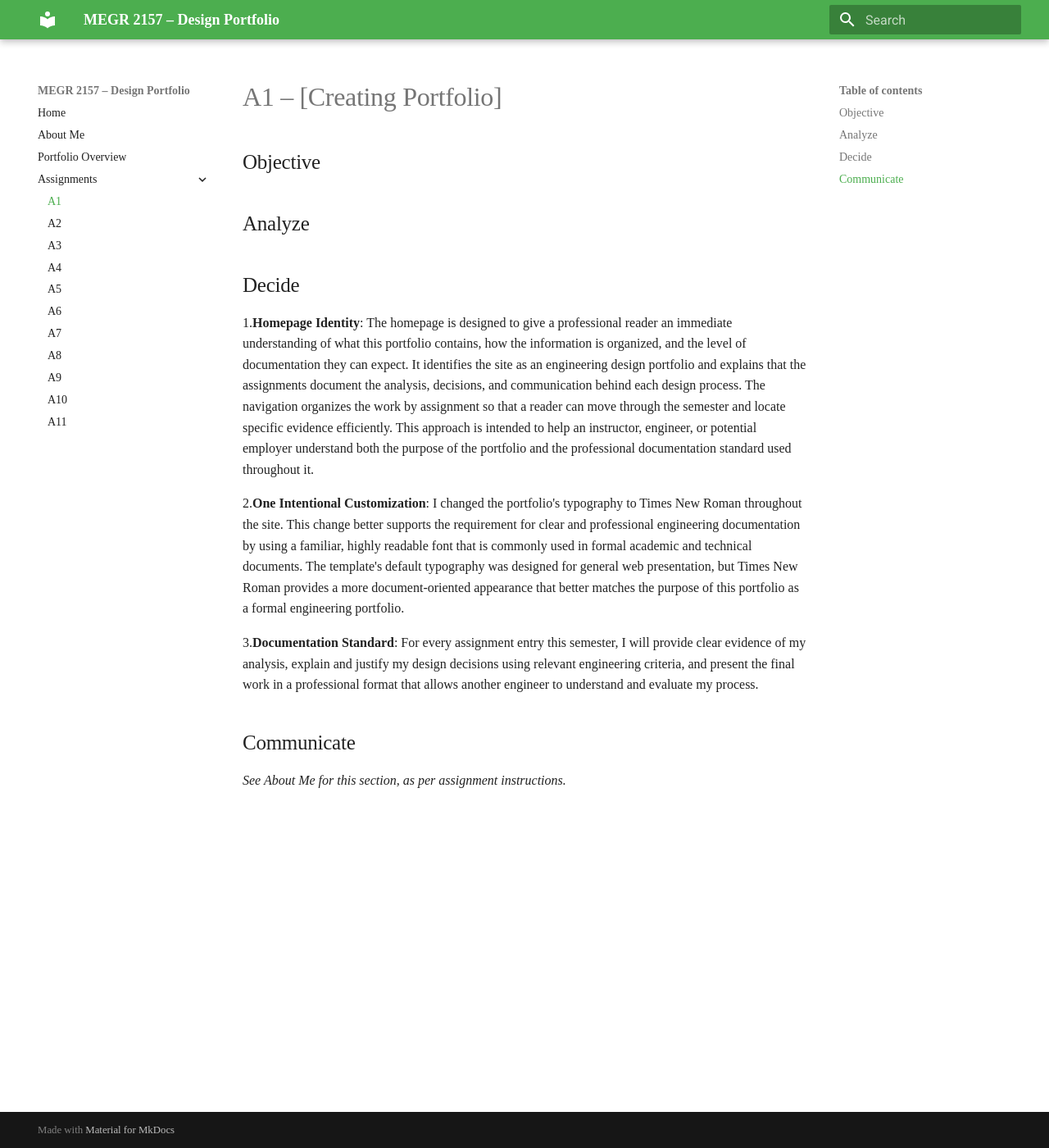
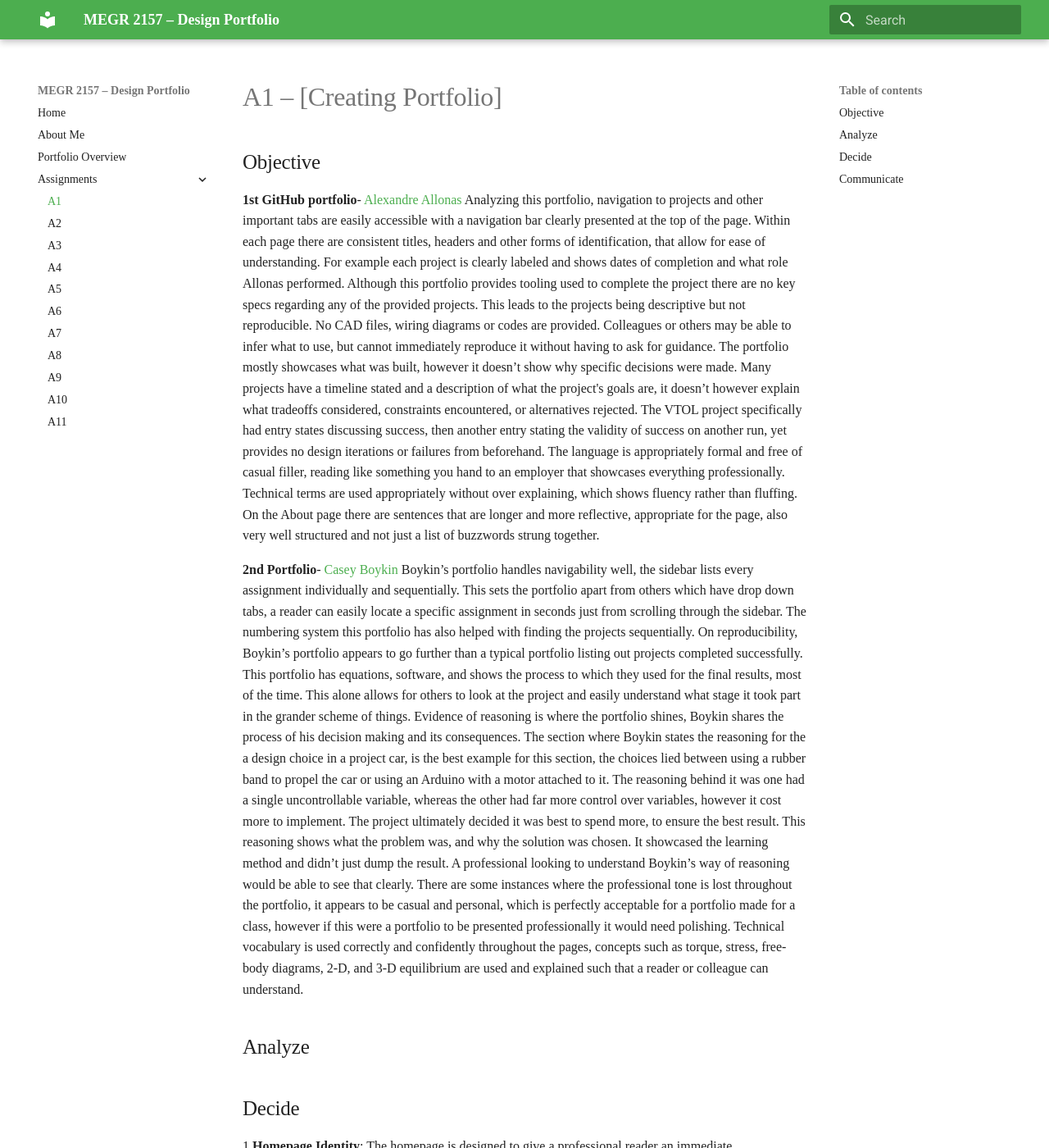
Before and after one commit to carandapz/design-projects-portfolio, an MkDocs documentation site: the page built from docs/assignments/A01/index.md, in a window 1280 px wide and 1400 px high. Shown: the whole window at 82% size. Built offline with MkDocs 1.6.1 and Material for MkDocs 9.7.7, drawn with Linux system fonts in a browser that asks for light colours.

Commit message:
Update index.md

```diff
--- a/docs/assignments/A01/index.md
+++ b/docs/assignments/A01/index.md
@@ -1,6 +1,20 @@
 # A1 – [Creating Portfolio]
 
 ## Objective
+
+**1st GitHub portfolio**- [Alexandre Allonas](https://www.alexandre-allonas.fr/)
+Analyzing this portfolio, navigation to projects and other important tabs are easily accessible with a navigation bar clearly presented at the top of the page. Within each page there are consistent titles, headers and other forms of identification, that allow for ease of understanding. For example each project is clearly labeled and shows dates of completion and what role Allonas performed.
+Although this portfolio provides tooling used to complete the project there are no key specs regarding any of the provided projects. This leads to the projects being descriptive but not reproducible. No CAD files, wiring diagrams or codes are provided. Colleagues or others may be able to infer what to use, but cannot immediately reproduce it without having to ask for guidance.
+The portfolio mostly showcases what was built, however it doesn’t show why specific decisions were made. Many projects have a timeline stated and a description of what the project's goals are, it doesn’t however explain what tradeoffs considered, constraints encountered, or alternatives rejected. The VTOL project specifically had entry states discussing success, then another entry stating the validity of success on another run, yet provides no design iterations or failures from beforehand.
+The language  is appropriately formal and free of casual filler, reading like something you hand to an employer that showcases everything professionally. Technical terms are used appropriately without over explaining, which shows fluency rather than fluffing. On the About page there are sentences that are longer and more reflective, appropriate for the page, also very well structured and not just a list of buzzwords strung together.
+
+**2nd Portfolio**- [Casey Boykin](https://uncc.instructure.com/eportfolios/5029/home/landing-page)
+Boykin’s portfolio handles navigability well, the sidebar lists every assignment individually and sequentially. This sets the portfolio apart from others which have drop down tabs, a reader can easily locate a specific assignment in seconds just from scrolling through the sidebar. The numbering system this portfolio has also helped with finding the projects sequentially.
+On reproducibility, Boykin’s portfolio appears to go further than a typical portfolio listing out projects completed successfully. This portfolio has equations, software, and shows the process to which they used for the final results, most of the time. This alone allows for others to look at the project and easily understand what stage it took part in the grander scheme of things.
+Evidence of reasoning is where the portfolio shines, Boykin shares the process of his decision making and its consequences. The section where Boykin states the reasoning for the a design choice in a project car, is the best example for this section, the choices lied between using a rubber band to propel the car or using an Arduino with a motor attached to it. The reasoning behind it was one had a single uncontrollable variable, whereas the other had far more control over variables, however it cost more to implement. The project ultimately decided it was best to spend more, to ensure the best result. This reasoning shows what the problem was, and why the solution was chosen. It showcased the learning method and didn’t just dump the result. A professional looking to understand Boykin’s way of reasoning would be able to see that clearly.
+There are some instances where the professional tone is lost throughout the portfolio, it appears to be casual and personal, which is perfectly acceptable for a portfolio made for a class, however if this were a portfolio to be presented professionally it would need polishing. Technical vocabulary is used correctly and confidently throughout the pages, concepts such as torque, stress, free-body diagrams, 2-D, and 3-D equilibrium are used and explained such that a reader or colleague can understand.
+
+
 
 
 ## Analyze
```
